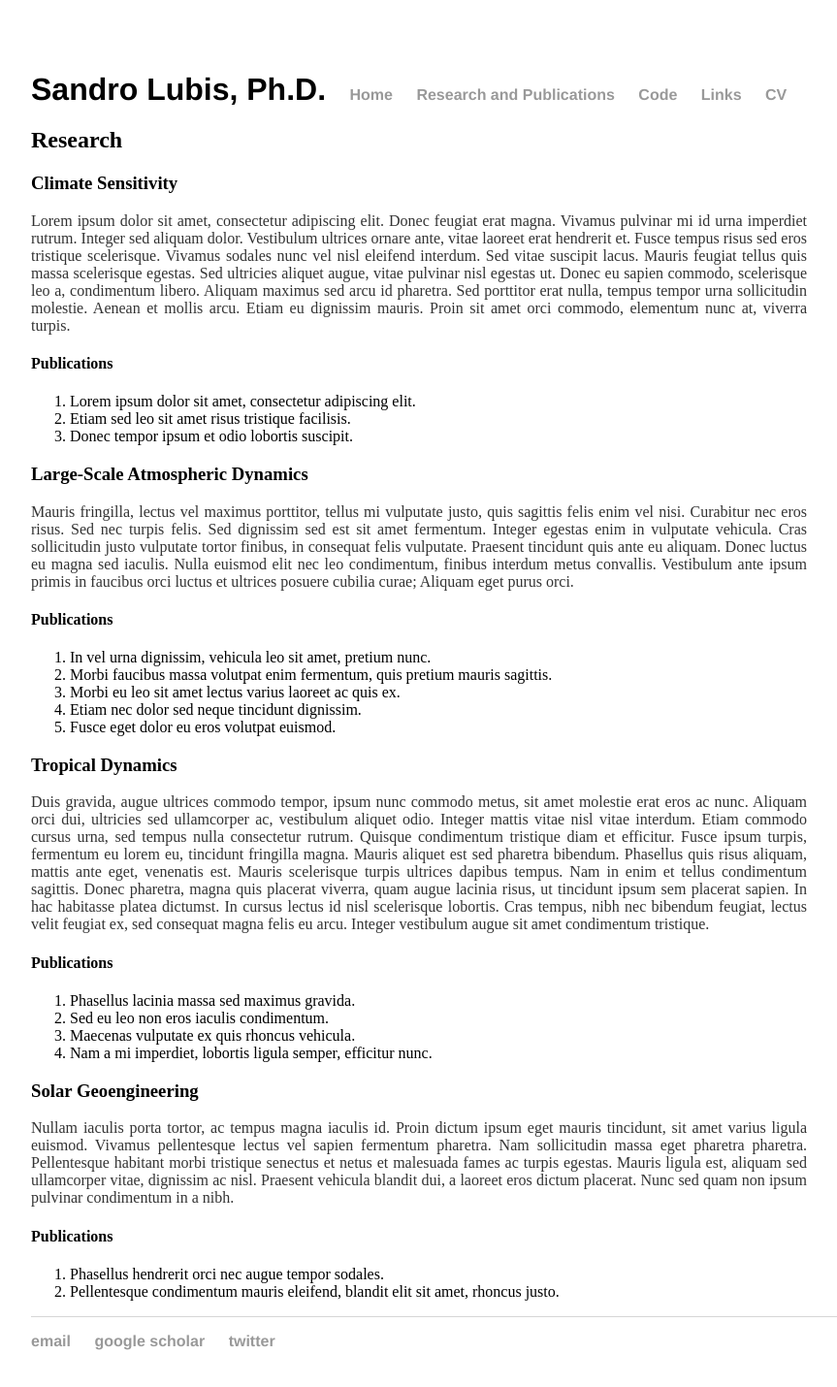
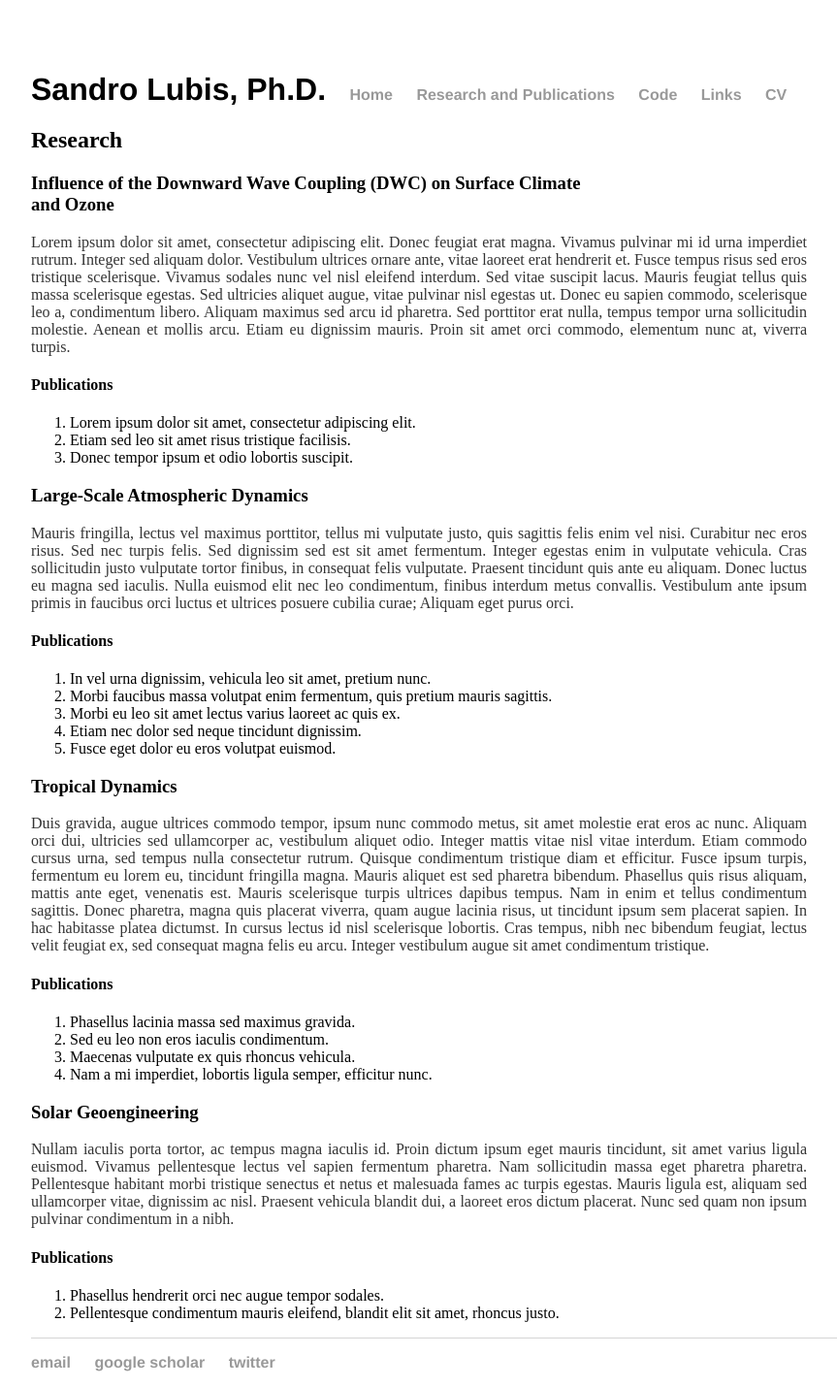
Before and after one commit to sandrolubis/sandrolubis.github.io, a Jekyll site: the page built from research/index.html, in a window 1280 px wide. Shown: the whole page at 97% size, without its empty margins (276-1139 px from the left). Built offline with Jekyll 4.4.1, drawn with Linux system fonts in a browser that asks for light colours; before the commit the page ends 1408 px from its top, so only the background shows below that.

Commit message:
Update index.html

```diff
--- a/research/index.html
+++ b/research/index.html
@@ -4,7 +4,7 @@ title: Research Interests | Sandro Lubis
 ---
 		<div class="research">
 			<h2>Research</h2>
-			<h3>Climate Sensitivity</h3>
+			<h3>Influence of the Downward Wave Coupling (DWC) on Surface Climate and Ozone</h3>
 			<p class="indented"><font size=3>Lorem ipsum dolor sit amet, consectetur adipiscing elit. Donec feugiat erat magna. Vivamus pulvinar mi id urna imperdiet rutrum. Integer sed aliquam dolor. Vestibulum ultrices ornare ante, vitae laoreet erat hendrerit et. Fusce tempus risus sed eros tristique scelerisque. Vivamus sodales nunc vel nisl eleifend interdum. Sed vitae suscipit lacus. Mauris feugiat tellus quis massa scelerisque egestas. Sed ultricies aliquet augue, vitae pulvinar nisl egestas ut. Donec eu sapien commodo, scelerisque leo a, condimentum libero. Aliquam maximus sed arcu id pharetra. Sed porttitor erat nulla, tempus tempor urna sollicitudin molestie. Aenean et mollis arcu. Etiam eu dignissim mauris. Proin sit amet orci commodo, elementum nunc at, viverra turpis.</font></p>
 			<h4>Publications</h4>
 			<ol>
```
